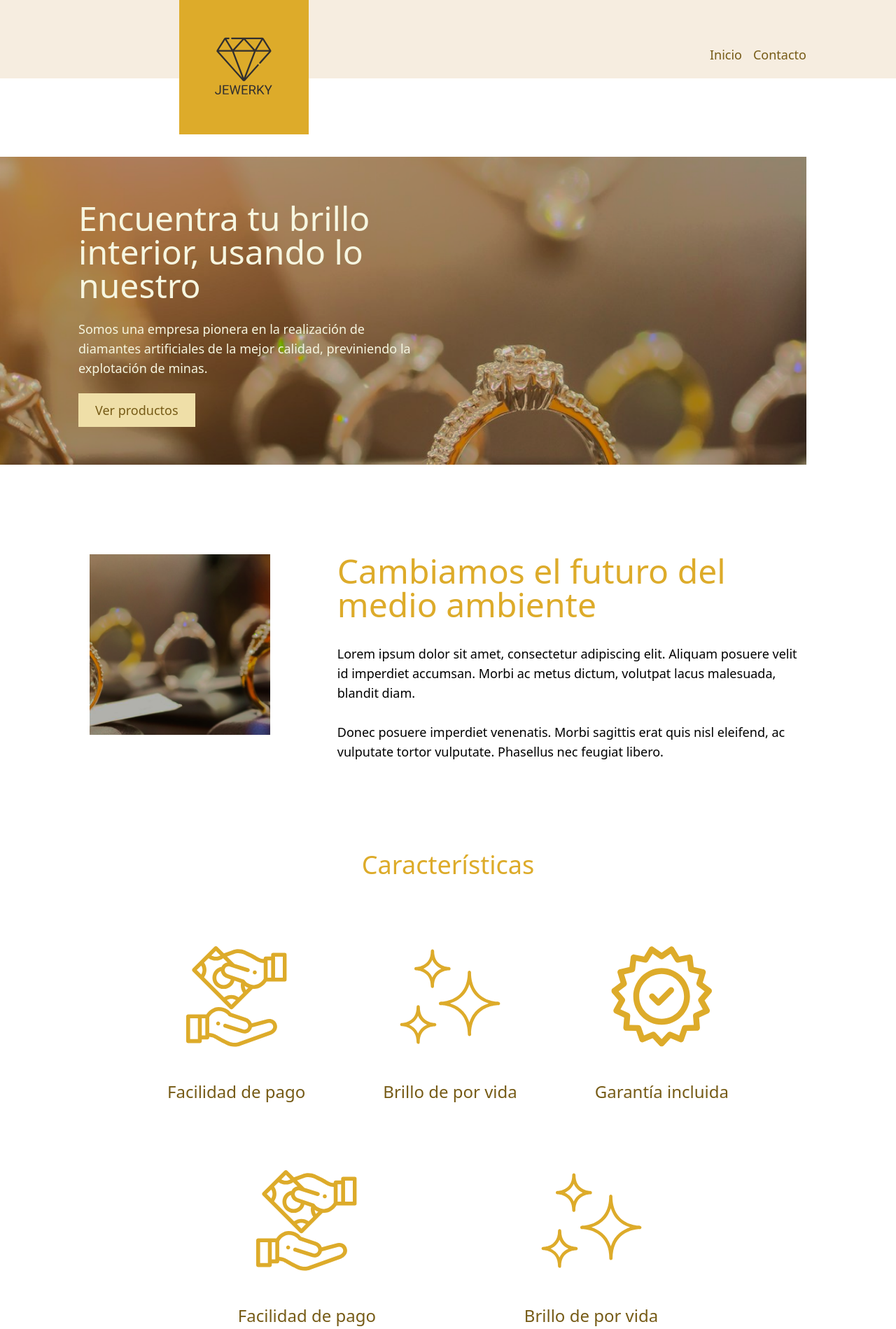
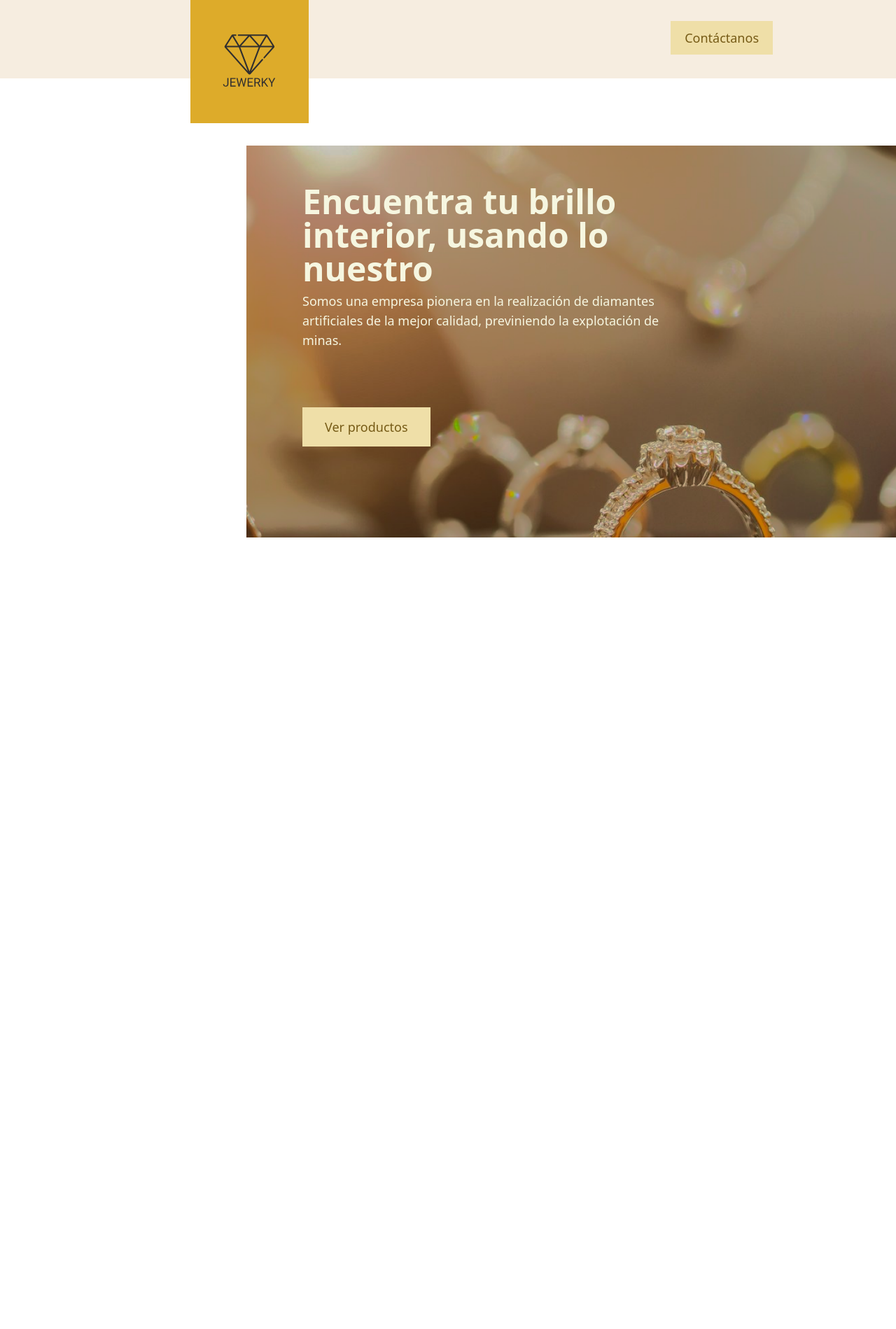
Before and after one commit to RandyIbarra/landing-template, a website built with Vite: page formal/index.html in a window 1280 px wide. Shown: the top 1899 px of the page at 70% size. After the commit the page ends 800 px from the top, so only its background shows below. Built offline with nearby package versions, Linux system fonts and the light colour scheme.

Commit message:
index reconstruction

```diff
--- a/formal/index.html
+++ b/formal/index.html
@@ -7,97 +7,37 @@
     <title>Formal Landing</title>
     <link rel="stylesheet" href="./css/tailwind.css">
 </head>
-<body>
-    <header>
-        <div class="bg-skin-fill h-28 pt-16 pr-32">
-            <nav>
-                <ul class="flex justify-end space-x-4 text-lg text-skin-muted">
-                    <li><a href="#">Inicio</a></li>
-                    <li><a href="./contact.html">Contacto</a></li>
-                </ul>
-            </nav>
+<body class="mx-20 lg:mx-44">
+
+    <header class="flex justify-between">
+        <div class="absolute inset-0 bg-skin-fill w-full h-20 lg:h-28"></div>
+        <div class="relative pl-12 lg:pl-24">
+            <img src="./images/logo.svg" alt="logo" class="h-28 lg:h-44">
         </div>
-        <div class="absolute top-0 left-64">
-            <img class="h-48" src="./images/logo.svg" alt="logo">
-        </div>
+        <nav class="relative mt-6 lg:mt-10">
+            <a href="./contact.html" class="bg-skin-button-accent px-4 lg:px-5 py-2 lg:py-3 text-base lg:text-lg text-skin-muted">Contáctanos</a>
+            <!-- <ul class="flex justify-end space-x-4 text-lg text-skin-muted">
+                <li><a href="#">Inicio</a></li>
+                <li><a href="./contact.html">Contactanos</a></li>
+            </ul> -->
+        </nav>
     </header>
-    <main>
-        <!-- Main Banner -->
-        <section class="relative max-w-7xl mt-28 ml-auto mr-0 overflow-hidden xl:mr-32">
-            <img  class="absolute inset-0 h-full w-full object-cover object-bottom" src="./images/main.png" alt="hero image">
-            <div class="relative max-w-lg ml-24 text-left py-16 px-4">
-                <h1 class="text-5xl text-skin-base">Encuentra tu brillo interior, usando lo nuestro</h1>
-                <p class="mt-6 text-lg text-skin-base">Somos una empresa pionera en la realización de diamantes artificiales de la mejor calidad, previniendo la explotación de minas.</p>
-                <div class="mt-8">
-                    <a href="#" class="bg-skin-button-accent py-3 px-6 text-lg text-skin-muted">Ver productos</a>
+
+    <main class="mt-8">
+
+        <!-- Main Header -->
+        <section class="relative ml-28 lg:ml-44 -mr-20 lg:-mr-44 px-20 pt-14 pb-36 overflow-hidden">
+            <img src="./images/main.png" alt="hero image" class="absolute inset-0 h-full w-full object-cover object-bottom">
+            <div class="relative max-w-lg">
+                <h1 class="text-5xl text-skin-base font-semibold">Encuentra tu brillo interior, usando lo nuestro</h1>
+                <p class="mt-2 text-lg text-skin-base">Somos una empresa pionera en la realización de diamantes artificiales de la mejor calidad, previniendo la explotación de minas.</p>
+                <div class="mt-24">
+                    <a href="#" class="bg-skin-button-accent py-4 px-8 text-lg text-skin-muted">Ver productos</a>
                 </div>
             </div>
         </section>
 
-        <!-- Reinforcement -->
-        <section class="flex mt-32 space-x-24 px-2 sm:px-4 md:px-8 lg:px-16 xl:px-32">
-            <div class="max-w-xs">
-                <img src="./images/r.png" alt="reinforcement image">
-            </div>
-            <div class="max-w-4xl">
-                <h2 class="text-5xl text-skin-base-inverted">Cambiamos el futuro del medio ambiente</h2>
-                <p class="mt-8 text-lg text-skin-inverse">Lorem ipsum dolor sit amet, consectetur adipiscing elit. Aliquam posuere velit id imperdiet accumsan. Morbi ac metus dictum, volutpat lacus malesuada, blandit diam.<br><br>Donec posuere imperdiet venenatis. Morbi sagittis erat quis nisl eleifend, ac vulputate tortor vulputate. Phasellus nec feugiat libero.</p>
-            </div>
-        </section>
+    </main>
 
-        <!-- Features -->
-        <section class="mt-32 mx-32 space-y-24">
-            <h2 class="text-center text-4xl text-skin-base-inverted">Características</h2>
-            <div class="mt-16 flex justify-evenly">
-                <div class="flex flex-col items-center">
-                    <img class="h-36 w-36" src="./images/b_01.svg" alt="feature 1">
-                    <h3 class="mt-12 text-2xl text-skin-muted">Facilidad de pago</h3>
-                </div>
-                <div class="flex flex-col items-center">
-                    <img class="h-36 w-36" src="./images/b_02.svg" alt="feature 1">
-                    <h3 class="mt-12 text-2xl text-skin-muted">Brillo de por vida</h3>
-                </div>
-                <div class="flex flex-col items-center">
-                    <img class="h-36 w-36" src="./images/b_03.svg" alt="feature 1">
-                    <h3 class="mt-12 text-2xl text-skin-muted">Garantía incluida</h3>
-                </div>
-            </div>
-            <div class="mt-16 flex justify-evenly">
-                <div class="flex flex-col items-center">
-                    <img class="h-36 w-36" src="./images/b_01.svg" alt="feature 1">
-                    <h3 class="mt-12 text-2xl text-skin-muted">Facilidad de pago</h3>
-                </div>
-                <div class="flex flex-col items-center">
-                    <img class="h-36 w-36" src="./images/b_02.svg" alt="feature 1">
-                    <h3 class="mt-12 text-2xl text-skin-muted">Brillo de por vida</h3>
-                </div>
-            </div>
-        </section>
-
-        <!-- Client Approving -->
-        <section class="mt-32 mx-32 space-y-24">
-            <div>
-                <h2 class="text-center text-4xl text-skin-base-inverted">Client Aproving</h2>
-            </div>
-            <div>
-                <div class="relative flex items-center space-x-32 py-16">
-                    <div class="absolute bg-skin-fill w-9/12 h-full left-80"></div>
-                    <div class="relative max-w-lg">
-                        <img src="./images/p_00.png" alt="" class="w-auto">
-                    </div>
-                    <div class="relative max-w-md">
-                        <p class="italic text-lg text-skin-inverse">"Contrary to popular belief, Lorem Ipsum is not simply random text. It has roots in a piece of classical Latin literature from 45 BC, making it over 2000 years old. Richard McClintock, a Latin professor at Hampden-Sydney College in Virginia, looked up one of the more obscure Latin words, consectetur, from a Lorem Ipsum passage, and going through the cites of the word in classical literature, discovered the undoubtable source"</p>
-                        <h3 class="italic mt-14 text-lg text-skin-inverse">-- Marian Obregon, cliente de JEWERKY</h3>
-                    </div>
-                </div>
-            </div>
-        </section>
-    </main>
-    <footer class="relative mt-32">
-        <div class="bg-skin-fill h-28"></div>
-        <div class="absolute bottom-0 left-64">
-            <img class="h-48" src="./images/logo.svg" alt="logo">
-        </div>
-    </footer>
 </body>
 </html>
```
